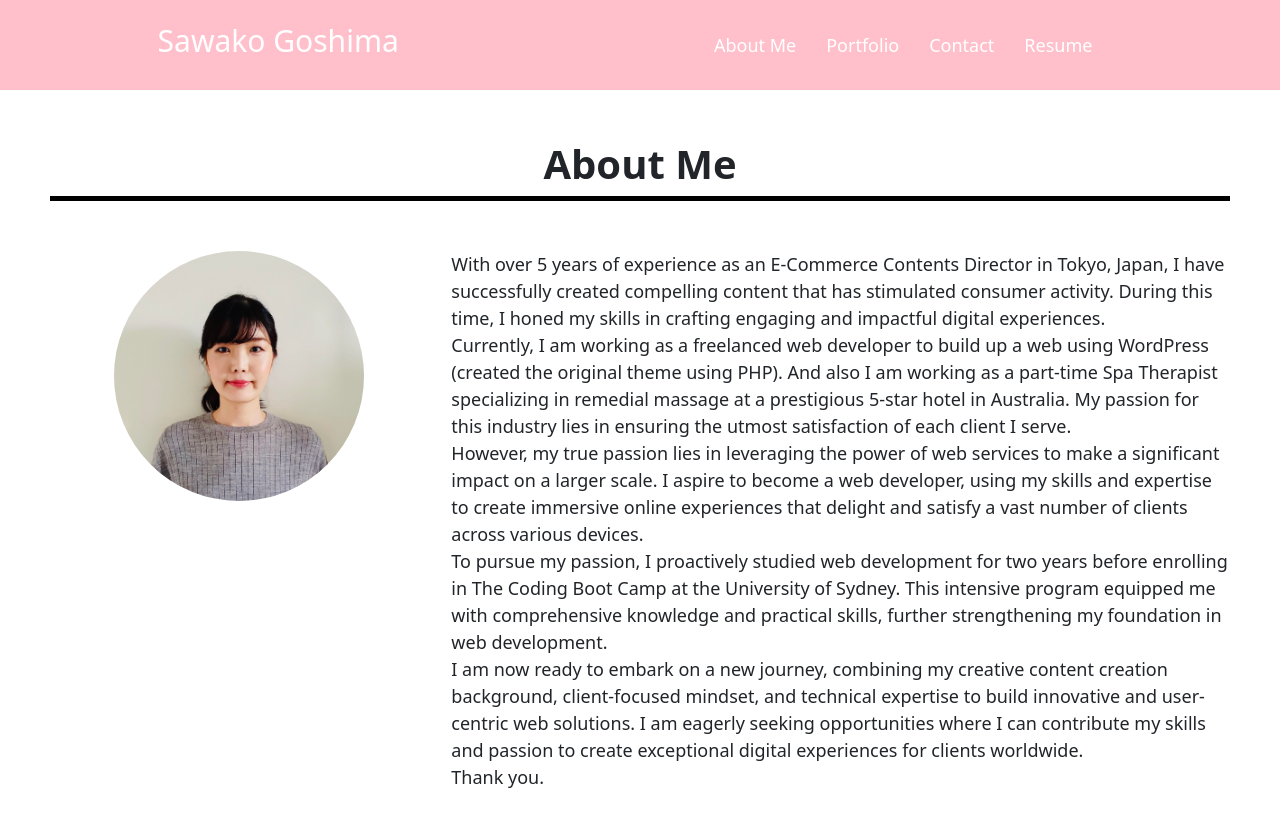
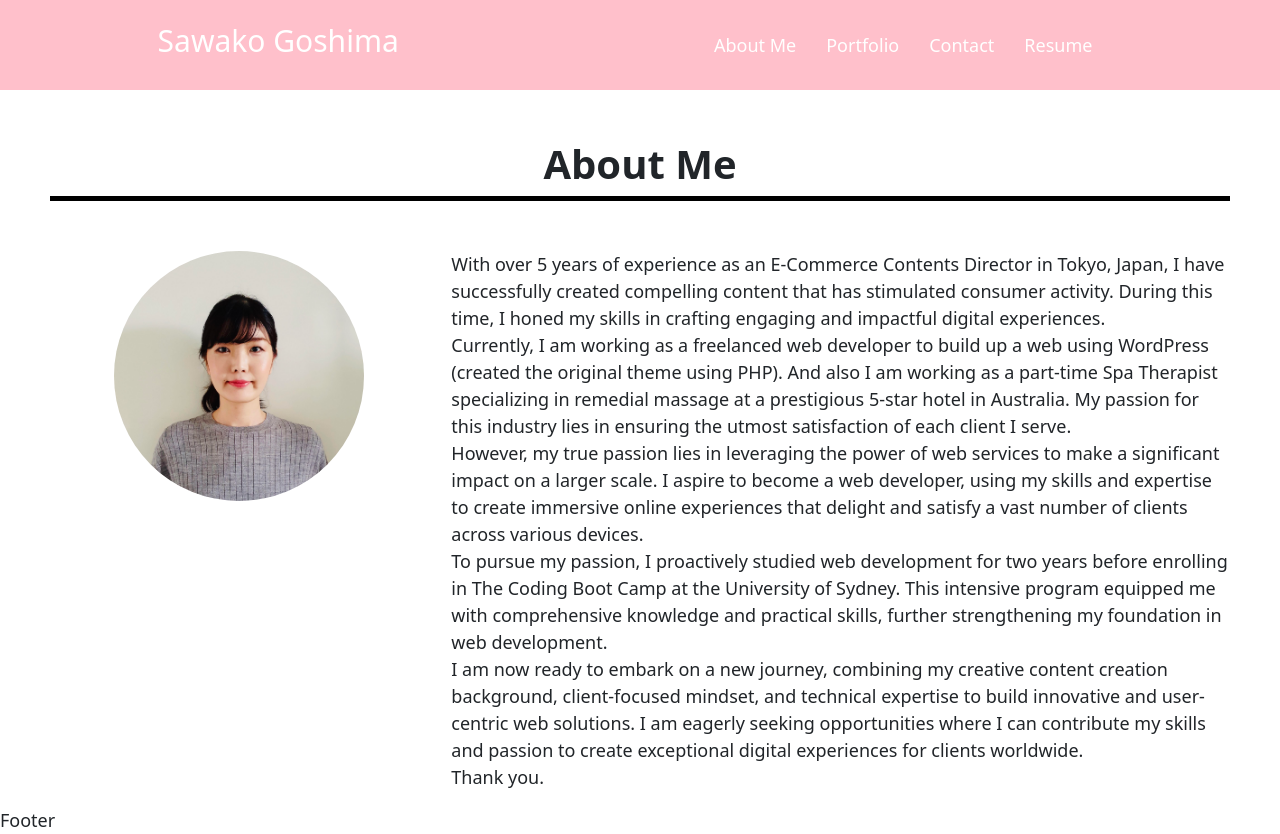
Before and after one commit to sawaks/react-portfolio, a React (Create React App) app in the folder sawako-portfolio-react/: page / in a window 1280 px wide. Before the commit the page ends 807 px from the top, so only its background shows below. Built offline with nearby package versions, Linux system fonts and the light colour scheme.

Commit message:
Changed file structure

```diff
--- a/sawako-portfolio-react/src/App.js
+++ b/sawako-portfolio-react/src/App.js
@@ -1,9 +1,10 @@
 import './App.css';
-import Header from './components/Header';
-import AboutMe from './components/AboutMe';
-import Portfolio from './components/Portfolio';
-import Contact from './components/Contact';
-import Resume from './components/Resume';
+import Header from './components/headerComponents/Header';
+import Footer from './components/footerComponent/Footer';
+import AboutMe from './components/pages/AboutMe';
+import Portfolio from './components/pages/Portfolio';
+import Contact from './components/pages/Contact';
+import Resume from './components/pages/Resume';
 import { BrowserRouter as Router, Route, Routes } from "react-router-dom";
 
 function App() {
@@ -18,6 +19,7 @@ function App() {
           <Route path='/resume' element={<Resume />} />
 
         </Routes>
+        <Footer />
 
       </div>
     </Router>
--- /dev/null
+++ b/sawako-portfolio-react/src/components/footerComponent/Footer.js
@@ -0,0 +1,9 @@
+import React from 'react'
+
+const Footer = () => {
+    return (
+        <div>Footer</div>
+    )
+}
+
+export default Footer
--- a/sawako-portfolio-react/src/components/Header.js
+++ b/sawako-portfolio-react/src/components/headerComponents/Header.js
@@ -15,4 +15,4 @@ const Header = () => {
     );
 };
 
-export default Header
+export default Header;
--- a/sawako-portfolio-react/src/components/AboutMe.js
+++ b/sawako-portfolio-react/src/components/pages/AboutMe.js
@@ -1,6 +1,6 @@
 import React from 'react';
-import { Button } from 'react-bootstrap';
-import profileImg from '../images/sawako-photo.jpg'
+
+import profileImg from '../../images/sawako-photo.jpg'
 
 const AboutMe = () => {
     return (
@@ -41,4 +41,4 @@ const AboutMe = () => {
     )
 }
 
-export default AboutMe
+export default AboutMe;
--- a/sawako-portfolio-react/src/components/Contact.js
+++ b/sawako-portfolio-react/src/components/pages/Contact.js
@@ -1,5 +1,5 @@
 import React, { useState } from "react";
-
+import { Button } from 'react-bootstrap';
 const Contact = () => {
     const initialValues = { yourName: "", email: "", message: "" }
     const [formValues, setFormValues] = useState(initialValues);
@@ -83,12 +83,12 @@ const Contact = () => {
                 </div>
                 <p className="errorMsg">{formErrors.message}</p>
                 <div className="mb-3 pt-0 submitBtn-container">
-                    <button
+                    <Button
                         className="btn btn-info"
                         type="submit"
                     >
                         Send a message
-                    </button>
+                    </Button>
                 </div>
                 {Object.keys(formErrors).length === 0 && isSubmit && (
                     <div className="msgOk">Thank you for sending your message.</div>
--- a/sawako-portfolio-react/src/components/Portfolio.js
+++ b/sawako-portfolio-react/src/components/pages/Portfolio.js
@@ -45,4 +45,4 @@ const Portfolio = () => {
     )
 }
 
-export default Portfolio
+export default Portfolio;
--- a/sawako-portfolio-react/src/components/Project.js
+++ b/sawako-portfolio-react/src/components/pages/Project.js
@@ -1,7 +1,7 @@
 import React from 'react';
-import artistWebsite from '../images/ayakogoshima.jpeg';
-import cineWebsite from '../images/CineFile.png';
-import travelWebsite from '../images/travel_companion.png';
+import artistWebsite from '../../images/ayakogoshima.jpeg';
+import cineWebsite from '../../images/CineFile.png';
+import travelWebsite from '../../images/travel_companion.png';
 
 export const Project = [
     {
--- a/sawako-portfolio-react/src/components/Resume.js
+++ b/sawako-portfolio-react/src/components/pages/Resume.js
@@ -1,5 +1,5 @@
 import React from 'react'
-import resume from '../images/SawakoGoshima_resume.pdf';
+import resume from '../../images/SawakoGoshima_resume.pdf';
 
 const Resume = () => {
     return (
```
Also changed, not shown: sawako-portfolio-react/src/components/headerComponents/Navigation.js (renamed from sawako-portfolio-react/src/components/Navigation.js).
